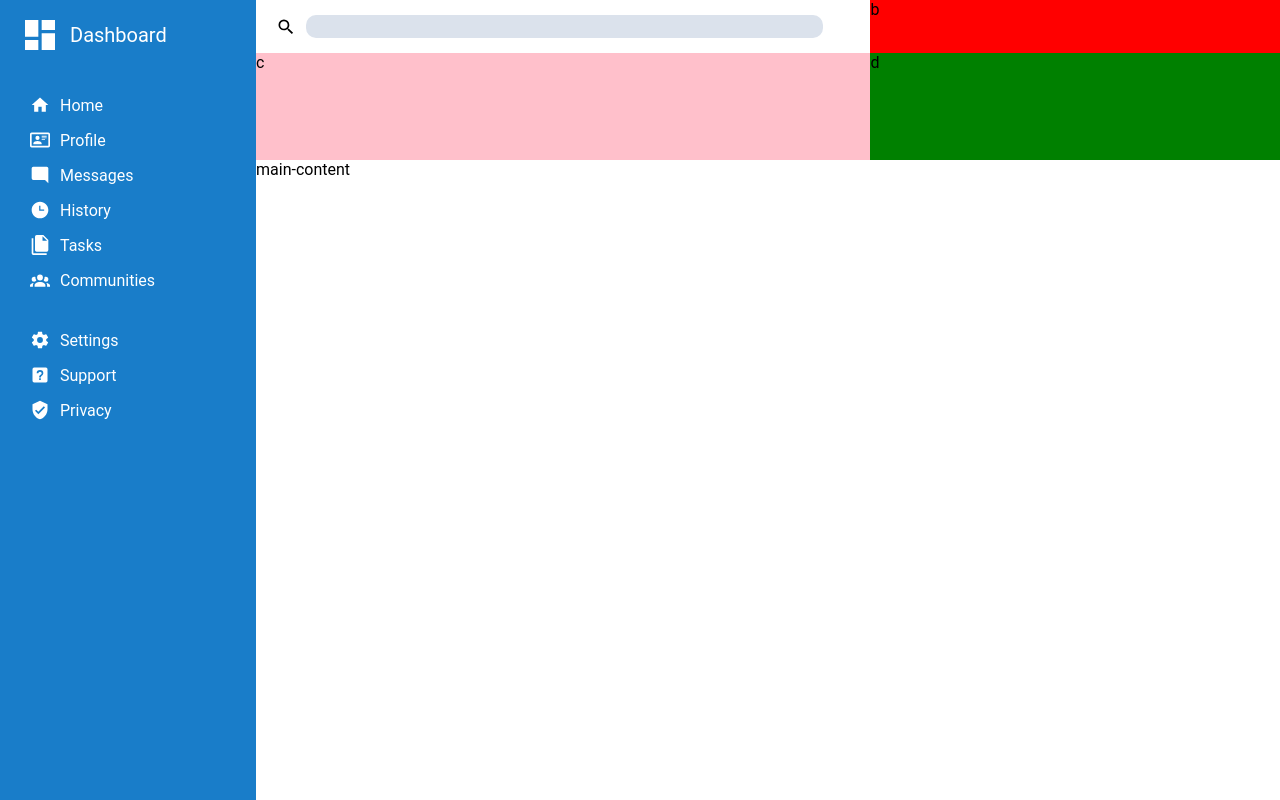
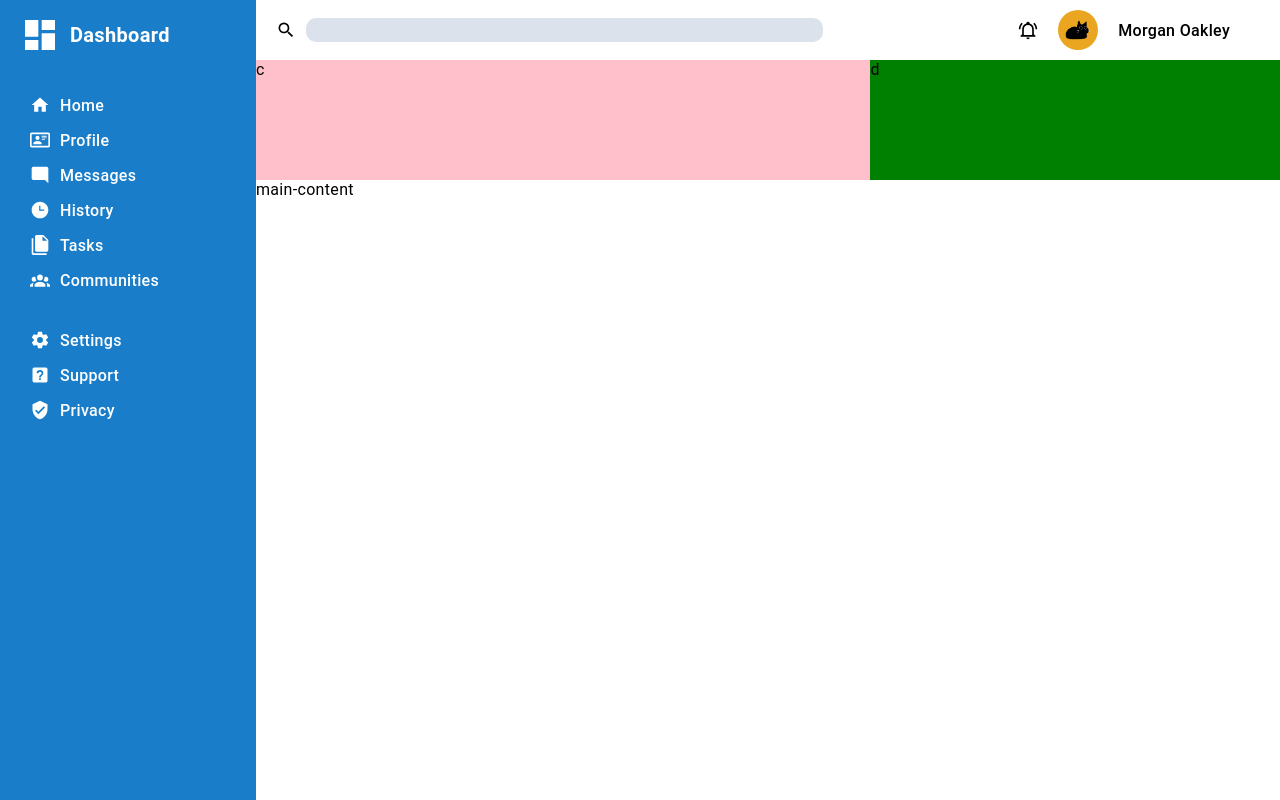
Before and after one commit to emesefedev/grid-project, a plain HTML site: page index.html in a window 1280 px wide. Drawn offline with Linux system fonts and the light colour scheme.

Commit message:
notification part ready

```diff
--- a/index.html
+++ b/index.html
@@ -22,42 +22,42 @@
                         class="icon"
                         src="images/icons/home.svg"
                         alt="Home icon">
-                    <p class="bold text-white">Home</p>
+                    <p class="bold-light text-white">Home</p>
                 </div>
                 <div class="flex align-center gap-10">
                     <img
                         class="icon"
                         src="images/icons/profile.svg"
                         alt="Profile icon">
-                    <p class="bold text-white">Profile</p>
+                    <p class="bold-light text-white">Profile</p>
                 </div>
                 <div class="flex align-center gap-10">
                     <img
                         class="icon"
                         src="images/icons/messages.svg"
                         alt="Messages icon">
-                    <p class="bold text-white">Messages</p>
+                    <p class="bold-light text-white">Messages</p>
                 </div>
                 <div class="flex align-center gap-10">
                     <img
                         class="icon"
                         src="images/icons/history.svg"
                         alt="History icon">
-                    <p class="bold text-white">History</p>
+                    <p class="bold-light text-white">History</p>
                 </div>
                 <div class="flex align-center gap-10">
                     <img
                         class="icon"
                         src="images/icons/tasks.svg"
                         alt="Tasks icon">
-                    <p class="bold text-white">Tasks</p>
+                    <p class="bold-light text-white">Tasks</p>
                 </div>
                 <div class="flex align-center gap-10">
                     <img
                         class="icon"
                         src="images/icons/communities.svg"
                         alt="Communities icon">
-                    <p class="bold text-white">Communities</p>
+                    <p class="bold-light text-white">Communities</p>
                 </div>
             </div>
             <div class="grid-container sidebar-icons-3 gap-5 px-10">
@@ -66,21 +66,21 @@
                         class="icon"
                         src="images/icons/settings.svg"
                         alt="Settings icon">
-                    <p class="bold text-white">Settings</p>
+                    <p class="bold-light text-white">Settings</p>
                 </div>
                 <div class="flex align-center gap-10">
                     <img
                         class="icon"
                         src="images/icons/support.svg"
                         alt="Support icon">
-                    <p class="bold text-white">Support</p>
+                    <p class="bold-light text-white">Support</p>
                 </div>
                 <div class="flex align-center gap-10">
                     <img
                         class="icon"
                         src="images/icons/privacy.svg"
                         alt="Privacy icon">
-                    <p class="bold text-white">Privacy</p>
+                    <p class="bold-light text-white">Privacy</p>
                 </div>
             </div>
 
@@ -91,10 +91,22 @@
                     class="icon"
                     src="images/icons/search.svg"
                     alt="Search icon">
-                <input class="px-10" type="search" name="searchbar" id="searchbar">
+                <input class="px-10" type="search" name="search-bar" id="search-bar">
             </div>
-            <div class="bg2">
-                b
+            <div class="flex justify-end align-center gap-20 pr-50 pl-20 py-10">
+                <img
+                    class="icon"
+                    src="images/icons/notification.svg"
+                    alt="Notification icon">
+
+                <div class="circle-small bg-yellow">
+                    <img
+                    class="profile-img-small"
+                    src="images/profile-images/cat.png"
+                    alt="Profile image cat">
+                </div>
+
+                <p class="bold-light">Morgan Oakley</p>
             </div>
             <div class="bg3">
                 c
--- a/style.css
+++ b/style.css
@@ -14,6 +14,7 @@ body {
     height: 100vh;
     background-color:white;
     font-family: "Roboto", sans-serif;
+    letter-spacing: 0.02rem;
 }
 
 input[type="search"] {
@@ -25,10 +26,6 @@ input[type="search"] {
     height: 1.75em;
 }
 
-.bg2 {
-    background-color: red;
-}
-
 .bg3 {
     background-color: pink;
 }
@@ -37,9 +34,31 @@ input[type="search"] {
     background-color: green;
 }
 
+/* PROFILE PICTURES */
+
+.circle-small {
+    border-radius: 50%;
+    width: 40px;
+    height: 40px;
+}
+
+.profile-img-small {
+    border-radius: 50%;
+    width: 40px;
+    height: 40px;
+}
+
+.bg-yellow {
+    background-color: var(--yellow);
+}
+
 /* TEXT */
 
-.bold {
+.bold-light {
+    font-weight: 500;
+}
+
+.bold {
     font-weight: bold;
 }
 
@@ -101,6 +120,10 @@ input[type="search"] {
     align-items: center;
 }
 
+.justify-end {
+    justify-content: end;
+}
+
 /* GAP */
 
 .gap-5 {
@@ -109,6 +132,10 @@ input[type="search"] {
 
 .gap-10 {
     gap: 10px;
+}
+
+.gap-20 {
+    gap: 20px;
 }
 
 .gap-30 {
@@ -143,6 +170,14 @@ input[type="search"] {
     padding-left: 20px;
 }
 
+.pr-50 {
+    padding-right: 50px;
+}
+
+.pl-20 {
+    padding-left: 20px;
+}
+
 .py-10 {
     padding-top: 10px;
     padding-bottom: 10px;
```
Also changed, not shown: images/icons/notification.svg (added), images/profile-images/cat.png (added), images/profile-images/dog.png (added), images/profile-images/hamster.png (added), images/profile-images/penguin.png (added).
